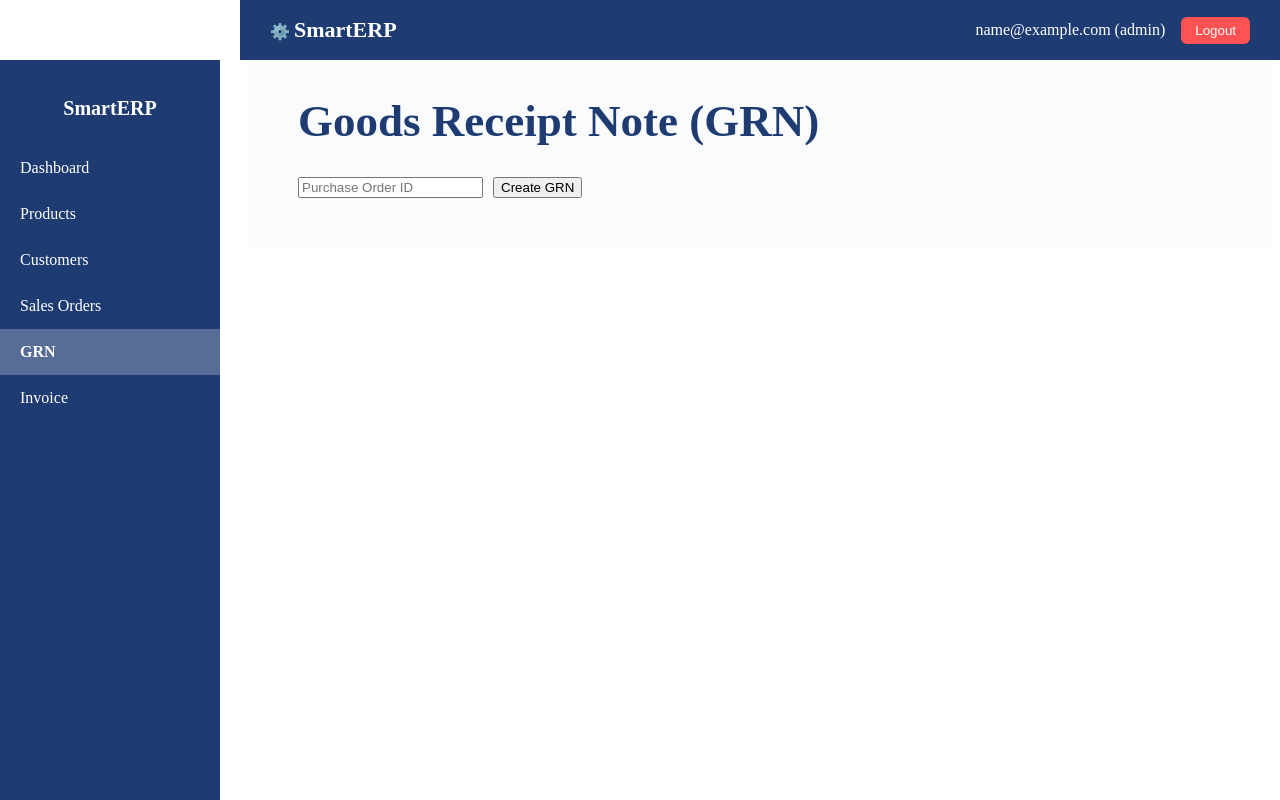
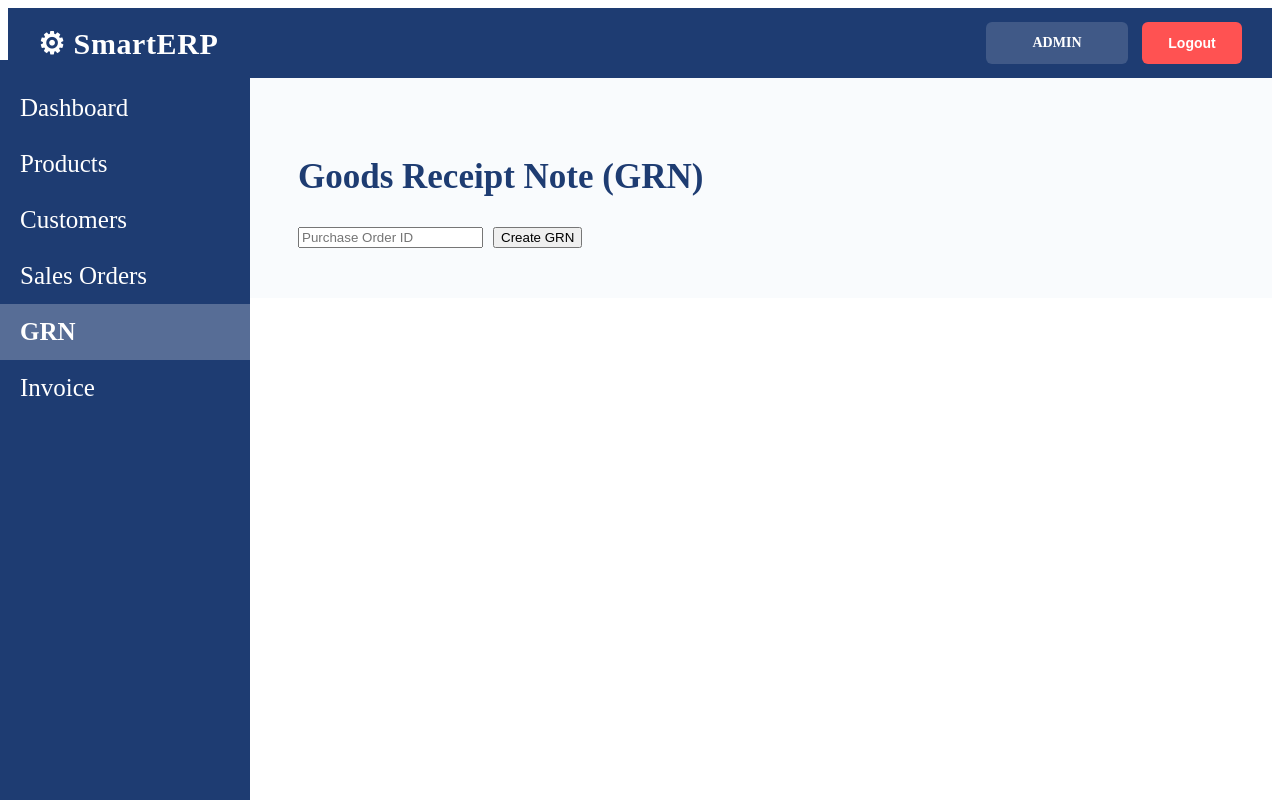
Before and after one commit to FayazBalajipeta/ERP-Management-System, a React (Create React App) app in the folder frontend/: page /grn in a window 1280 px wide. Built offline with nearby package versions, Linux system fonts and the light colour scheme; sample sign-in values are in the browser's storage.

Commit message:
updated font sizes and button sizes

```diff
--- a/frontend/src/components/Navbar.css
+++ b/frontend/src/components/Navbar.css
@@ -1,34 +1,86 @@
+/* ============================= */
+/* Navbar Container              */
+/* ============================= */
 .navbar {
-  height: 60px;
-  background: #1e3c72;
-  color: white;
+  height: 70px;
+  background-color: #1e3c72;
   display: flex;
   align-items: center;
   justify-content: space-between;
   padding: 0 30px;
-  position: fixed;
-  top: 0;
-  left: 240px;
-  right: 0;
-  z-index: 1000;
+  color: white;
 }
 
-.navbar .brand {
-  font-size: 22px;
-  font-weight: 700;
+/* ============================= */
+/* Left Section (Logo)           */
+/* ============================= */
+.navbar-left {
+  display: flex;
+  align-items: center;
 }
 
+.navbar-logo {
+  font-size: 30px;
+  font-weight: 800;
+  letter-spacing: 0.6px;
+  display: flex;
+  align-items: center;
+  gap: 8px;
+}
+
+/* ============================= */
+/* Right Section                 */
+/* ============================= */
 .navbar-right {
   display: flex;
   align-items: center;
-  gap: 16px;
+  gap: 14px;
 }
 
+/* ============================= */
+/* User Role Badge               */
+/* ============================= */
+.navbar-user {
+  min-width: 110px;
+  height: 42px;
+  padding: 0 16px;
+
+  display: flex;
+  align-items: center;
+  justify-content: center;
+
+  font-size: 14px;
+  font-weight: 600;
+  text-transform: uppercase;
+
+  background: rgba(255, 255, 255, 0.15);
+  border-radius: 6px;
+}
+
+/* ============================= */
+/* Logout Button                 */
+/* ============================= */
 .logout-btn {
+  min-width: 100px;
+  height: 42px;
+
+  display: flex;
+  align-items: center;
+  justify-content: center;
+
+  font-size: 14px;
+  font-weight: 600;
+
   background: #ff5252;
+  color: white;
   border: none;
-  padding: 6px 14px;
-  color: white;
   border-radius: 6px;
   cursor: pointer;
+
+  transition: background 0.2s ease, transform 0.2s ease;
 }
+
+.logout-btn:hover {
+  background: #e63b3b;
+  transform: translateY(-1px);
+}
--- a/frontend/src/components/Navbar.js
+++ b/frontend/src/components/Navbar.js
@@ -4,7 +4,7 @@ import "./Navbar.css";
 const Navbar = () => {
   const navigate = useNavigate();
 
-  // ✅ SAFE read from localStorage
+  // Safe read from localStorage
   let user = null;
   const rawUser = localStorage.getItem("user");
 
@@ -23,14 +23,16 @@ const Navbar = () => {
 
   return (
     <div className="navbar">
+      {/* LEFT : LOGO */}
       <div className="navbar-left">
-        ⚙️ <span className="brand">SmartERP</span>
+        <span className="navbar-logo">⚙ SmartERP</span>
       </div>
 
+      {/* RIGHT : USER + LOGOUT */}
       <div className="navbar-right">
         {user && (
-          <span className="user-info">
-            {user.email || "User"} ({user.role || "user"})
+          <span className="navbar-user">
+            {user.role ? user.role.toUpperCase() : "USER"}
           </span>
         )}
 
--- a/frontend/src/components/Sidebar.css
+++ b/frontend/src/components/Sidebar.css
@@ -5,7 +5,7 @@
   position: fixed;
   top: 60px;                 /* BELOW NAVBAR */
   left: 0;
-  width: 220px;
+  width: 250px;
   height: calc(100vh - 60px);
   background-color: #1e3c72;
   padding-top: 20px;
@@ -17,7 +17,7 @@
 /* Logo */
 .sidebar-logo {
   color: white;
-  font-size: 20px;
+  font-size: 35px;
   font-weight: 700;
   text-align: center;
   margin-bottom: 25px;
@@ -34,7 +34,7 @@
 
 .sidebar-menu li {
   padding: 14px 20px;
-  font-size: 16px;
+  font-size: 25px;
   color: white;              /* 🔥 FIX: text visible */
   cursor: pointer;
   transition: background 0.2s ease;
--- a/frontend/src/components/Sidebar.js
+++ b/frontend/src/components/Sidebar.js
@@ -7,7 +7,6 @@ function Sidebar() {
 
   return (
     <div className="sidebar">
-      <h2 className="sidebar-logo">SmartERP</h2>
 
       <ul className="sidebar-menu">
         <li
--- a/frontend/src/pages/Customers.css
+++ b/frontend/src/pages/Customers.css
@@ -2,7 +2,7 @@
 /* Customers Page Container      */
 /* ============================= */
 .customers-container {
-  margin-left: 240px; /* ✅ SAME AS SIDEBAR WIDTH */
+  margin-left: 240px; /* SAME AS SIDEBAR WIDTH */
   width: calc(100% - 240px);
   padding: 32px 36px;
   background-color: #f6f8fb;
@@ -11,11 +11,21 @@
 }
 
 /* ============================= */
-/* Customer Form (4 equal boxes) */
+/* Page Title                    */
+/* ============================= */
+.customers-container h2 {
+  font-size: 35px;
+  font-weight: 700;
+  margin-bottom: 24px;
+  color: #1e3c72;
+}
+
+/* ============================= */
+/* Customer Form                 */
 /* ============================= */
 .customer-form {
   display: grid;
-  grid-template-columns: repeat(4, 1fr); /* ✅ 4 equal boxes */
+  grid-template-columns: repeat(4, 1fr);
   gap: 20px;
   margin-bottom: 28px;
   align-items: center;
@@ -24,7 +34,7 @@
 /* Inputs */
 .customer-form input {
   padding: 12px 14px;
-  font-size: 14px;
+  font-size: 20px;
   border-radius: 6px;
   border: 1px solid #ccc;
   outline: none;
@@ -34,22 +44,25 @@
   border-color: #1e3c72;
 }
 
-/* Buttons */
+/* Add / Update Button */
 .customer-form button {
-  padding: 12px;
+  grid-column: span 4;
+  height: 42px;
+  font-size: 20px;
+  font-weight: 600;
+
   background: #1e3c72;
   color: white;
   border: none;
   border-radius: 6px;
   cursor: pointer;
-  font-size: 14px;
-  font-weight: 600;
 }
 
 .customer-form button:hover {
   background: #16315d;
 }
 
+/* Cancel Button */
 .cancel-btn {
   background: #6b7280 !important;
 }
@@ -74,14 +87,16 @@
   background: #1e3c72;
   color: white;
   padding: 14px;
-  font-size: 14px;
+  font-size: 25px;
+  font-weight: 600;
   text-align: left;
 }
 
 .customer-table td {
   padding: 14px;
   border-bottom: 1px solid #eee;
-  font-size: 14px;
+  font-size: 20px;
+  vertical-align: middle;
 }
 
 .customer-table tr:hover {
@@ -89,17 +104,39 @@
 }
 
 /* ============================= */
-/* Action Buttons                */
+/* Action Buttons (FIXED SIZE)   */
 /* ============================= */
+.action-btn {
+  min-width: 80px;
+  height: 34px;
+
+  display: inline-flex;
+  align-items: center;
+  justify-content: center;
+
+  font-size: 20px;
+  font-weight: 600;
+
+  border-radius: 5px;
+  cursor: pointer;
+  border: none;
+}
+
+/* Edit */
+.edit-btn {
+  background: #ffc107;
+  color: #000;
+  margin-right: 8px;
+}
+
+.edit-btn:hover {
+  background: #e0a800;
+}
+
+/* Delete */
 .delete-btn {
   background: #ff5252;
   color: white;
-  border: none;
-  padding: 8px 12px;
-  margin-left: 8px;
-  border-radius: 4px;
-  cursor: pointer;
-  font-size: 13px;
 }
 
 .delete-btn:hover {
@@ -113,6 +150,10 @@
   .customer-form {
     grid-template-columns: repeat(2, 1fr);
   }
+
+  .customer-form button {
+    grid-column: span 2;
+  }
 }
 
 @media (max-width: 768px) {
@@ -125,4 +166,8 @@
   .customer-form {
     grid-template-columns: 1fr;
   }
+
+  .customer-form button {
+    grid-column: span 1;
+  }
 }
--- a/frontend/src/pages/Customers.js
+++ b/frontend/src/pages/Customers.js
@@ -12,7 +12,7 @@ const Customers = () => {
 
   const token = localStorage.getItem("token");
 
-  // ✅ FIXED: useCallback
+  // Fetch customers
   const fetchCustomers = useCallback(async () => {
     const res = await axios.get("http://localhost:5000/api/customers", {
       headers: { Authorization: `Bearer ${token}` },
@@ -20,11 +20,11 @@ const Customers = () => {
     setCustomers(res.data);
   }, [token]);
 
-  // ✅ FIXED dependency warning
   useEffect(() => {
     fetchCustomers();
   }, [fetchCustomers]);
 
+  // Add / Update customer
   const saveCustomer = async () => {
     if (!name || !phone) {
       alert("Name and phone are required");
@@ -81,11 +81,28 @@ const Customers = () => {
     <div className="customers-container">
       <h2>Customers</h2>
 
+      {/* FORM */}
       <div className="customer-form">
-        <input placeholder="Name" value={name} onChange={(e) => setName(e.target.value)} />
-        <input placeholder="Email" value={email} onChange={(e) => setEmail(e.target.value)} />
-        <input placeholder="Phone" value={phone} onChange={(e) => setPhone(e.target.value)} />
-        <input placeholder="Address" value={address} onChange={(e) => setAddress(e.target.value)} />
+        <input
+          placeholder="Name"
+          value={name}
+          onChange={(e) => setName(e.target.value)}
+        />
+        <input
+          placeholder="Email"
+          value={email}
+          onChange={(e) => setEmail(e.target.value)}
+        />
+        <input
+          placeholder="Phone"
+          value={phone}
+          onChange={(e) => setPhone(e.target.value)}
+        />
+        <input
+          placeholder="Address"
+          value={address}
+          onChange={(e) => setAddress(e.target.value)}
+        />
 
         <button onClick={saveCustomer}>
           {editId ? "Update" : "Add"}
@@ -98,6 +115,7 @@ const Customers = () => {
         )}
       </div>
 
+      {/* TABLE */}
       <table className="customer-table">
         <thead>
           <tr>
@@ -117,8 +135,17 @@ const Customers = () => {
               <td>{c.phone}</td>
               <td>{c.address}</td>
               <td>
-                <button onClick={() => editCustomer(c)}>Edit</button>
-                <button className="delete-btn" onClick={() => deleteCustomer(c._id)}>
+                <button
+                  className="action-btn edit-btn"
+                  onClick={() => editCustomer(c)}
+                >
+                  Edit
+                </button>
+
+                <button
+                  className="action-btn delete-btn"
+                  onClick={() => deleteCustomer(c._id)}
+                >
                   Delete
                 </button>
               </td>
--- a/frontend/src/pages/Dashboard.css
+++ b/frontend/src/pages/Dashboard.css
@@ -16,7 +16,7 @@
 /* ============================= */
 
 .dashboard-title {
-  font-size: 28px;
+  font-size: 35px;
   font-weight: 700;
   margin-bottom: 28px;
   color: #1e3c72;
@@ -94,7 +94,7 @@
 }
 
 .chart-card h3 {
-  font-size: 18px;
+  font-size: 30px;
   font-weight: 600;
   margin-bottom: 20px;
   color: #1e3c72;
--- a/frontend/src/pages/Products.css
+++ b/frontend/src/pages/Products.css
@@ -7,12 +7,14 @@
 
 /* Page title */
 .products-container h2 {
-  font-size: 45px;
+  font-size: 35px;
   margin-bottom: 30px;
   color: #1e3c72;
 }
 
-/* Form */
+/* ========================= */
+/* Product Form              */
+/* ========================= */
 .product-form {
   display: flex;
   gap: 16px;
@@ -21,13 +23,13 @@
 
 .product-form input {
   padding: 12px;
-  font-size: 30px;
+  font-size: 20px;
   width: 220px;
 }
 
 .product-form button {
   padding: 12px 20px;
-  font-size: 28px;
+  font-size: 20px;
   background: #1e3c72;
   color: white;
   border: none;
@@ -35,7 +37,9 @@
   border-radius: 6px;
 }
 
-/* Table */
+/* ========================= */
+/* Product Table              */
+/* ========================= */
 .product-table {
   width: 120%;
   border-collapse: collapse;
@@ -46,7 +50,7 @@
 .product-table td {
   padding: 24px;
   border-bottom: 1px solid #ddd;
-  font-size: 30px;
+  font-size: 25px;
   text-align: left;
 }
 
@@ -55,23 +59,34 @@
   font-weight: 700;
 }
 
-/* Action buttons */
+/* ========================= */
+/* Action Buttons (FIXED)     */
+/* ========================= */
+.edit-btn,
+.delete-btn {
+  min-width: 90px;        /* SAME width */
+  height: 42px;           /* SAME height */
+  padding: 0;             /* remove auto padding */
+  font-size: 18px;
+  font-weight: 600;
+  border: none;
+  border-radius: 6px;
+  cursor: pointer;
+
+  display: inline-flex;   /* perfect centering */
+  align-items: center;
+  justify-content: center;
+}
+
+/* Edit button */
 .edit-btn {
   background: #ffc107;
-  border: none;
-  padding: 10px 14px;
-  margin-right: 8px;
-  font-size: 24px;
-  cursor: pointer;
-  border-radius: 4px;
+  color: #000;
+  margin-right: 10px;
 }
 
+/* Delete button */
 .delete-btn {
   background: #ff5252;
-  border: none;
-  padding: 10px 14px;
-  font-size: 24px;
   color: white;
-  cursor: pointer;
-  border-radius: 4px;
 }
```
